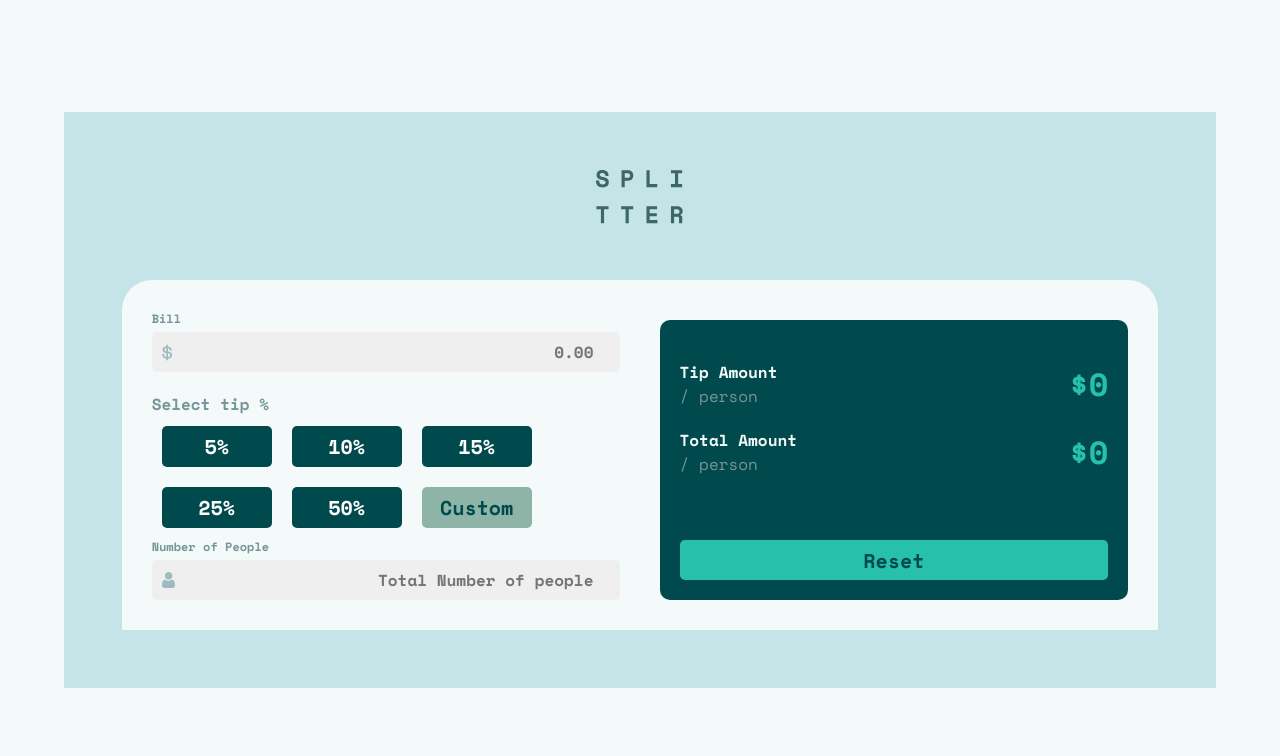
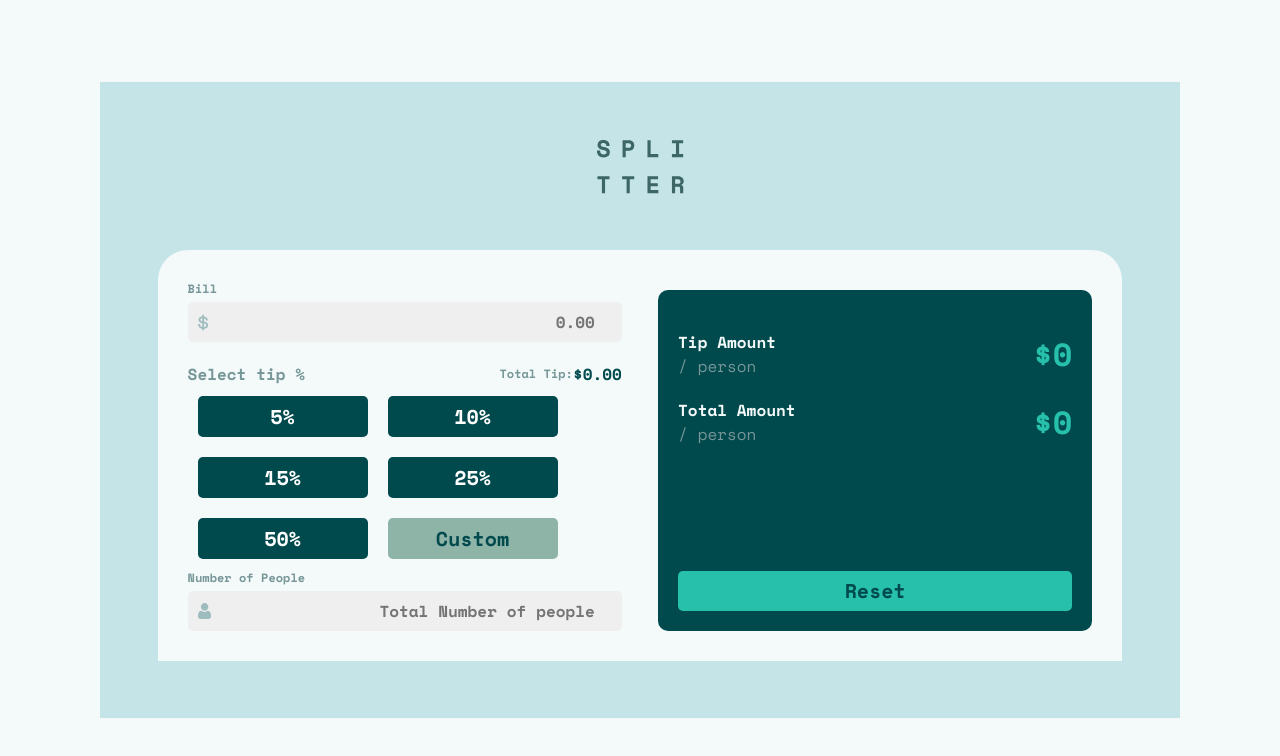
Before and after one commit to SaifMaknojia/Tip-Calculator, a React (Create React App) app: page / in a window 1280 px wide. Shown: the top 756 px of the page. Built offline with nearby package versions, Linux system fonts and the light colour scheme.

Commit message:
worked on bug showing 0

```diff
--- a/src/App.js
+++ b/src/App.js
@@ -16,6 +16,18 @@ function App() {
   });
 
   const tipIntoPercentage = (check.tip / 100) * check.bill;
+
+  const totalTip = () => {
+    if (check.tip && check.customTip) {
+      return check.tip + tipIntoPercentage + check.customTip;
+    } else if (check.tip) {
+      return check.tip + tipIntoPercentage;
+    } else if (check.customTip) {
+      return check.customTip;
+    } else {
+      return 0;
+    }
+  };
 
   //creating function to dynamically update info based on user actions
   const individualTipCalculation = () => {
@@ -83,6 +95,7 @@ function App() {
               input={check.tip}
               handleChange={handleChange}
               value={check.customTip}
+              totalTip={totalTip()}
             />
 
             <InputForm
--- a/src/App.scss
+++ b/src/App.scss
@@ -24,7 +24,8 @@
   justify-content: center;
   @media (min-width: 768px) {
     display: flex;
-
+    max-width: 1080px;
+    margin: 0 auto;
     justify-content: center;
     padding: 5%;
   }
--- a/src/component/TipsFormContainer/TipsFormContainer.js
+++ b/src/component/TipsFormContainer/TipsFormContainer.js
@@ -1,6 +1,6 @@
 import React from 'react';
 
-const TipsFormContainer = ({ input, handleChange, value }) => {
+const TipsFormContainer = ({ input, handleChange, value, totalTip }) => {
   const darkCyanBGColor = {
     backgroundColor: '#26c0ab',
     color: '#00494d'
@@ -8,7 +8,13 @@ const TipsFormContainer = ({ input, handleChange, value }) => {
 
   return (
     <div className="tips">
-      <h2 className="tips__header">Select tip %</h2>
+      <div className="tips-container">
+        <h2 className="tips__header">Select tip %</h2>
+        <p className="tips__total">
+          <span className="tips__total--span">Total Tip:</span>$
+          {totalTip.toFixed(2)}
+        </p>
+      </div>
       <div className="tips-value">
         <label className="tips-value__fixed">
           <input
@@ -100,7 +106,7 @@ const TipsFormContainer = ({ input, handleChange, value }) => {
             className="tips-value__custom"
             type="text"
             placeholder="Custom"
-            value={value}
+            value={(value && value < 1) || value === 0 ? '' : value}
             name="customTip"
             onChange={handleChange}
           />
--- a/src/component/TipsFormContainer/_tipsFormContainer.scss
+++ b/src/component/TipsFormContainer/_tipsFormContainer.scss
@@ -4,24 +4,23 @@
 .tips-value__fixed input[type='radio'] {
   display: none;
 }
-// .tips-value__fixed input[type='radio']:checked + span {
-//   color: $color-dark-cyan;
-//   background-color: $strong-cyan;
-
-//   &:checked {
-//     color: $color-dark-cyan;
-//     background-color: $strong-cyan;
-//   }
-// }
-// .tips-value__fixed input[type='radio']:checked {
-//   color: $color-dark-cyan;
-//   background-color: $strong-cyan;
-// }
 
 .tips {
+  margin-top: 20px;
   &__header {
     @include custom-header();
-    margin-top: 20px;
+  }
+
+  &__total {
+    display: flex;
+    align-items: center;
+    font-weight: bolder;
+    color: $color-dark-cyan;
+    &--span {
+      color: $dark-grayish-cyan;
+      font-weight: bold;
+      font-size: 12px;
+    }
   }
 }
 
@@ -35,7 +34,7 @@
       border-radius: 5px;
       margin: 10px;
       color: white;
-      flex-grow: inherit;
+      flex-grow: 1;
       font-size: 20px;
       cursor: pointer;
       font-weight: 700;
@@ -52,10 +51,16 @@
         width: 220px;
       }
       @media (min-width: 660px) {
-        width: 250px;
+        width: 180px;
       }
       @media (min-width: 768px) {
         width: 110px;
+      }
+      @media (min-width: 1080px) {
+        width: 150px;
+      }
+      @media (min-width: 1080px) {
+        width: 170px;
       }
     }
   }
@@ -65,6 +70,7 @@
     margin: 10px;
     border-radius: 5px;
     border: none;
+    flex-grow: 1;
     background-color: #8eb4a8;
     text-align: center;
     font-size: 20px;
@@ -84,10 +90,13 @@
       width: 220px;
     }
     @media (min-width: 660px) {
-      width: 250px;
+      width: 180px;
     }
     @media (min-width: 768px) {
       width: 110px;
+    }
+    @media (min-width: 1080px) {
+      width: 170px;
     }
 
     &::placeholder {
@@ -96,4 +105,8 @@
   }
 }
 
-/*  */
+.tips-container {
+  display: flex;
+  align-items: center;
+  justify-content: space-between;
+}
--- a/src/component/inputForm/InputForm.js
+++ b/src/component/inputForm/InputForm.js
@@ -1,17 +1,6 @@
-import React, { useState, useEffect } from 'react';
+import React from 'react';
 
 const InputForm = ({ img, title, name, placeholder, value, handleChange }) => {
-  const [allClasses, setAllClasses] = useState(['bill__value--input']);
-
-  useEffect(() => {
-    if ((value && value < 1) || value === 0) {
-      setAllClasses(prev => {
-        if (!prev.includes('red-border')) return [...prev, 'red-border'];
-        return prev;
-      });
-    }
-  }, [value]);
-
   return (
     <div className="bill">
       <div className="bill__input">
@@ -25,8 +14,12 @@ const InputForm = ({ img, title, name, placeholder, value, handleChange }) => {
         <input
           placeholder={placeholder}
           onChange={handleChange}
-          className={allClasses.join(' ')}
-          value={value}
+          className={
+            (value && value < 1) || value === 0
+              ? 'bill__value--input red-border'
+              : 'bill__value--input'
+          }
+          value={(value && value < 1) || value === 0 ? '' : value}
           type="number"
           name={name}
         />
--- a/src/component/inputForm/_inputForm.scss
+++ b/src/component/inputForm/_inputForm.scss
@@ -7,7 +7,6 @@
       font-size: 12px;
     }
     &--hidden {
-      display: block;
       font-size: 10px;
       color: orangered;
     }
@@ -58,10 +57,12 @@ input[type='number'] {
 }
 
 .red-border {
+  border: 2px solid orangered;
+  color: orangered !important;
   &:focus {
-    border: 2px solid red;
+    border: 2px solid orangered;
   }
   &:active {
-    border: 2px solid red;
+    border: 2px solid orangered;
   }
 }
```
